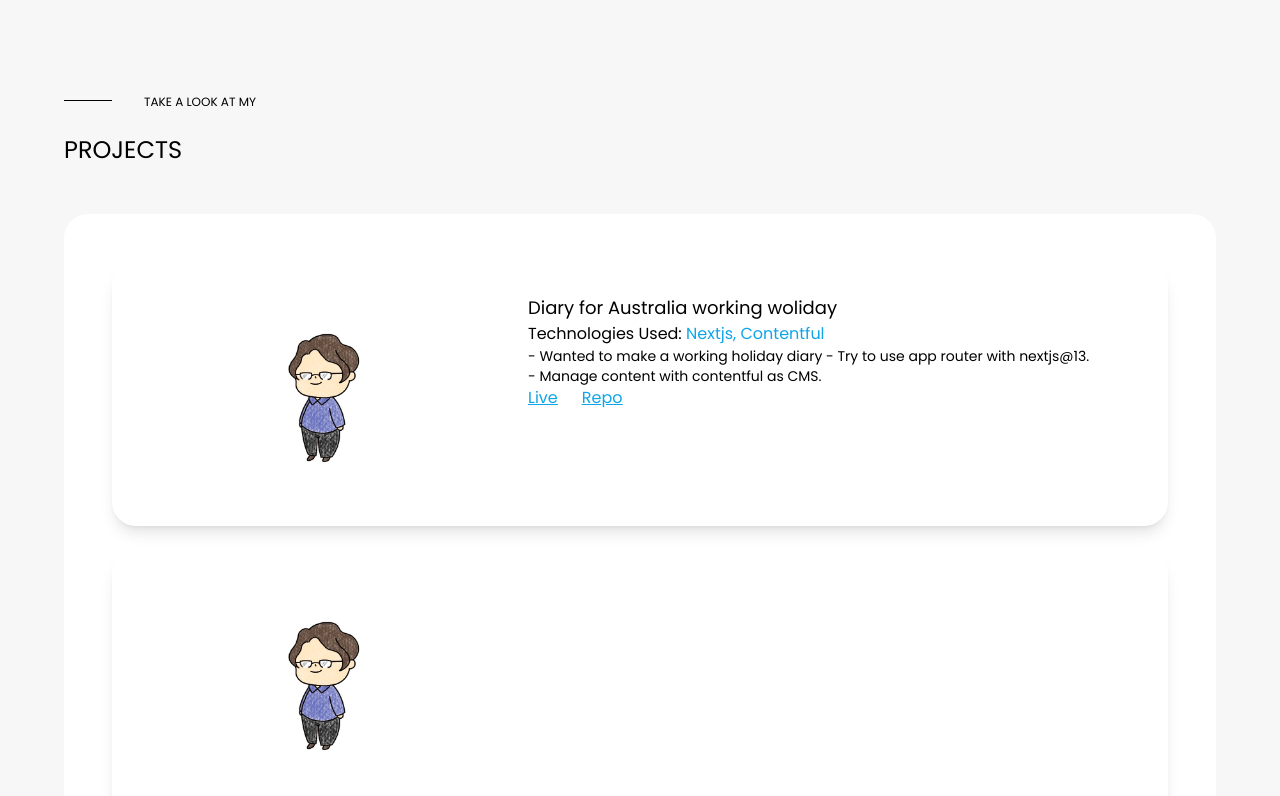
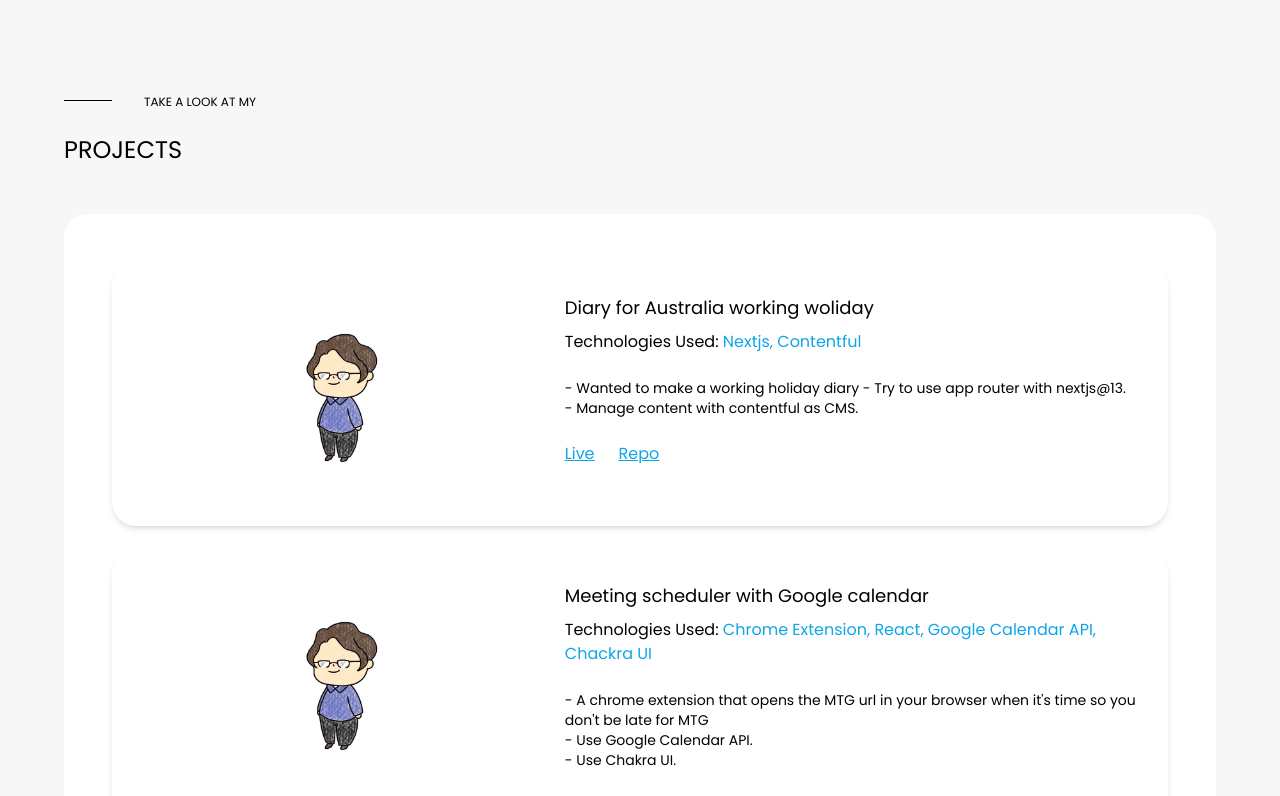
Before and after one commit to nozomi-iida/nozomi_portfolio, a Next.js app: page / in a window 1280 px wide. Shown: the part 2000-2796 px from the top of the page. Built offline with nearby package versions, Linux system fonts and the light colour scheme; what tailwindcss-3d would draw is missing.

Commit message:
fix: add responsive in work section

```diff
--- a/src/components/NavigationBar/index.tsx
+++ b/src/components/NavigationBar/index.tsx
@@ -3,7 +3,7 @@ import Link from "next/link";
 
 export const NavigationBar = () => {
   return (
-    <div className="flex justify-between px-page bg-sky-500 absolute top-0 max-w-sceen w-full">
+    <div className="flex justify-between bg-sky-500 absolute top-0 max-w-sceen w-full px-16 lg:px-8 md:px-4">
       <div className="relative w-20">
         <Image
           fill
--- a/src/components/WorksSection/WorkCard/index.tsx
+++ b/src/components/WorksSection/WorkCard/index.tsx
@@ -20,9 +20,8 @@ export const WrokCard: FC<WrokCardProps> = ({
   imageUrl,
 }) => {
   return (
-    <div className="flex p-8 gap-6 flex-wrap shadow-lg rounded-3xl">
-      {/* TODO: ADD RESPONSIV */}
-      <div className="relative max-w-work-card-img w-full h-work-card-img">
+    <div className="flex p-8 gap-6 flex-wrap shadow-md rounded-3xl">
+      <div className="relative flex-work-card-img md:flex-none w-full h-work-card-img">
         <Image
           fill
           alt="nozomi_icon"
@@ -30,14 +29,14 @@ export const WrokCard: FC<WrokCardProps> = ({
           src={imageUrl || "/nozomi_work_icon.JPG"}
         />
       </div>
-      <div className="">
+      <div className="flex-1">
         <h3 className="text-lg text-medium">{title}</h3>
-        <p>
+        <p className="mt-2">
           Technologies Used:{" "}
           <span className="text-sky-500">{technologies.join(", ")}</span>
         </p>
-        <p className="text-sm whitespace-pre-wrap">{description}</p>
-        <div className="flex text-sky-500 gap-6 underline">
+        <p className="text-sm whitespace-pre-wrap mt-6">{description}</p>
+        <div className="flex text-sky-500 gap-6 underline mt-6">
           {liveLink && (
             <Link target="_blank" href={liveLink}>
               Live
--- a/tailwind.config.js
+++ b/tailwind.config.js
@@ -15,7 +15,7 @@ module.exports = {
         primary: "#1E90FF",
         bg: "#F7F7F7",
       },
-      flex: { "1/2": "0 0 50%" },
+      flex: { "1/2": "0 0 50%", "work-card-img": "0 0 40%" },
       boxShadow: {
         "home-icon": "12px 0 #bae6fd, 24px 0 #e0f2fe, 36px 0 #f0f9ff",
       },
```
